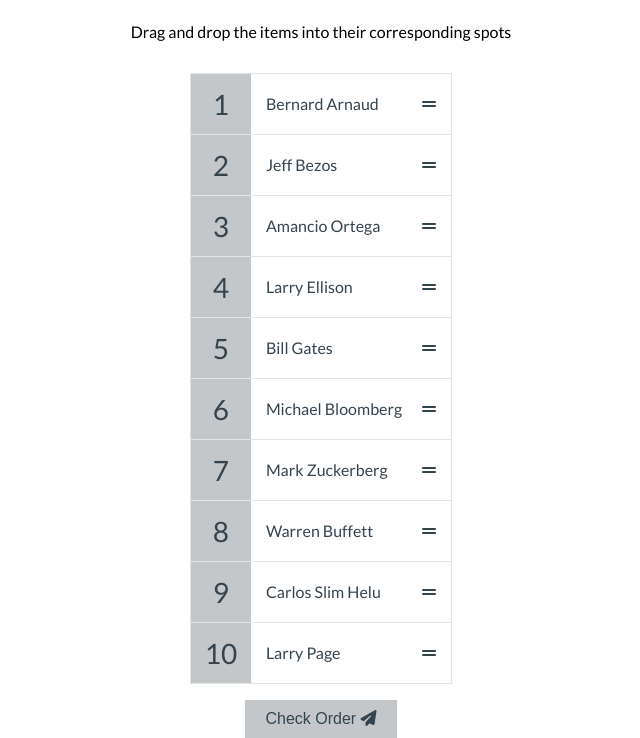
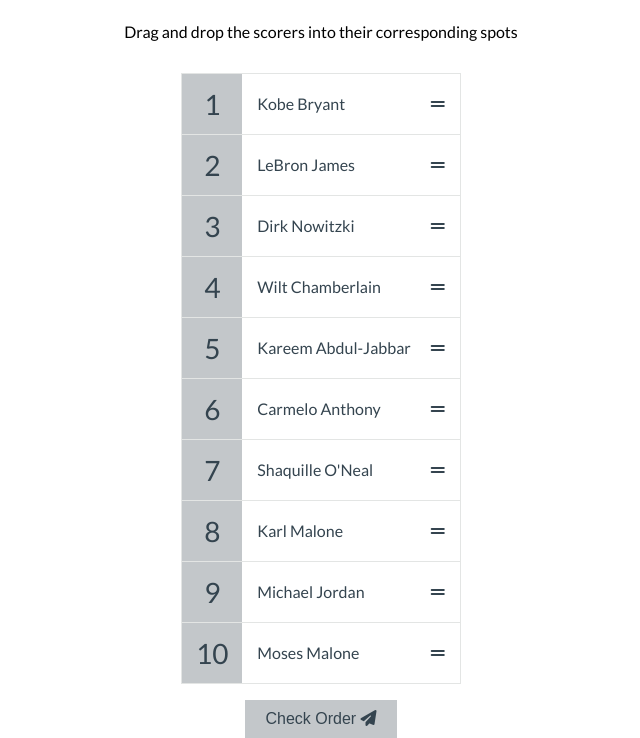
Before and after one commit to mercvry94/sortableList, a plain HTML site: page index.html in a window 1280 px wide. Shown: the part 76-814 px from the top of the page, without its empty margins (319-959 px from the left). Drawn offline with Linux system fonts and the light colour scheme.

```diff
--- a/index.html
+++ b/index.html
@@ -4,7 +4,7 @@
     <meta charset="UTF-8">
     <meta http-equiv="X-UA-Compatible" content="IE=edge">
     <meta name="viewport" content="width=device-width, initial-scale=1.0">
-    <title>10 Richest People List</title>
+    <title>Top Ten NBA Scorers List</title>
     <link rel="stylesheet" href="style.css">
     <script
       src="https://kit.fontawesome.com/3da1a747b2.js"
@@ -13,8 +13,8 @@
 </head>
 
 <body>
-    <h1>10 Richest People</h1>
-    <p>Drag and drop the items into their corresponding spots</p>
+    <h1>Top Ten NBA Scorers</h1>
+    <p>Drag and drop the scorers into their corresponding spots</p>
     <ul class="draggable-list" id="draggable-list"></ul>
     <button class="check-btn" id="check">
       Check Order
--- a/script.js
+++ b/script.js
@@ -1,17 +1,17 @@
 const draggable_list = document.getElementById('draggable-list');
 const check = document.getElementById('check');
 
-const richestPeople = [
-    'Jeff Bezos',
-    'Bill Gates',
-    'Warren Buffett',
-    'Bernard Arnaud',
-    'Carlos Slim Helu',
-    'Amancio Ortega',
-    'Larry Ellison',
-    'Mark Zuckerberg',
-    'Michael Bloomberg',
-    'Larry Page'
+const highestScorers = [
+    "LeBron James",
+    "Kareem Abdul-Jabbar",
+    "Karl Malone",
+    "Kobe Bryant",
+    "Michael Jordan",
+    "Dirk Nowitzki",
+    "Wilt Chamberlain",
+    "Shaquille O'Neal",
+    "Carmelo Anthony",
+    "Moses Malone"
 ];
 
 //Store List Items
@@ -23,7 +23,7 @@
 
 //Insert List Items into DOM
 function createList() {
-    [...richestPeople]
+    [...highestScorers]
     .map(a => ({ value: a, sort: Math.random()}))
     .sort((a,b)=> a.sort - b.sort)
     .map(a => a.value)
@@ -91,7 +91,7 @@
     listItems.forEach((listItem, index) => {
         const personName = listItem.querySelector('.draggable').innerText.trim()
 
-        if(personName !== richestPeople[index]){
+        if(personName !== highestScorers[index]){
             listItem.classList.add('wrong')
         } else {
             listItem.classList.remove('wrong');
```
Also changed, not shown: 1 other file.
